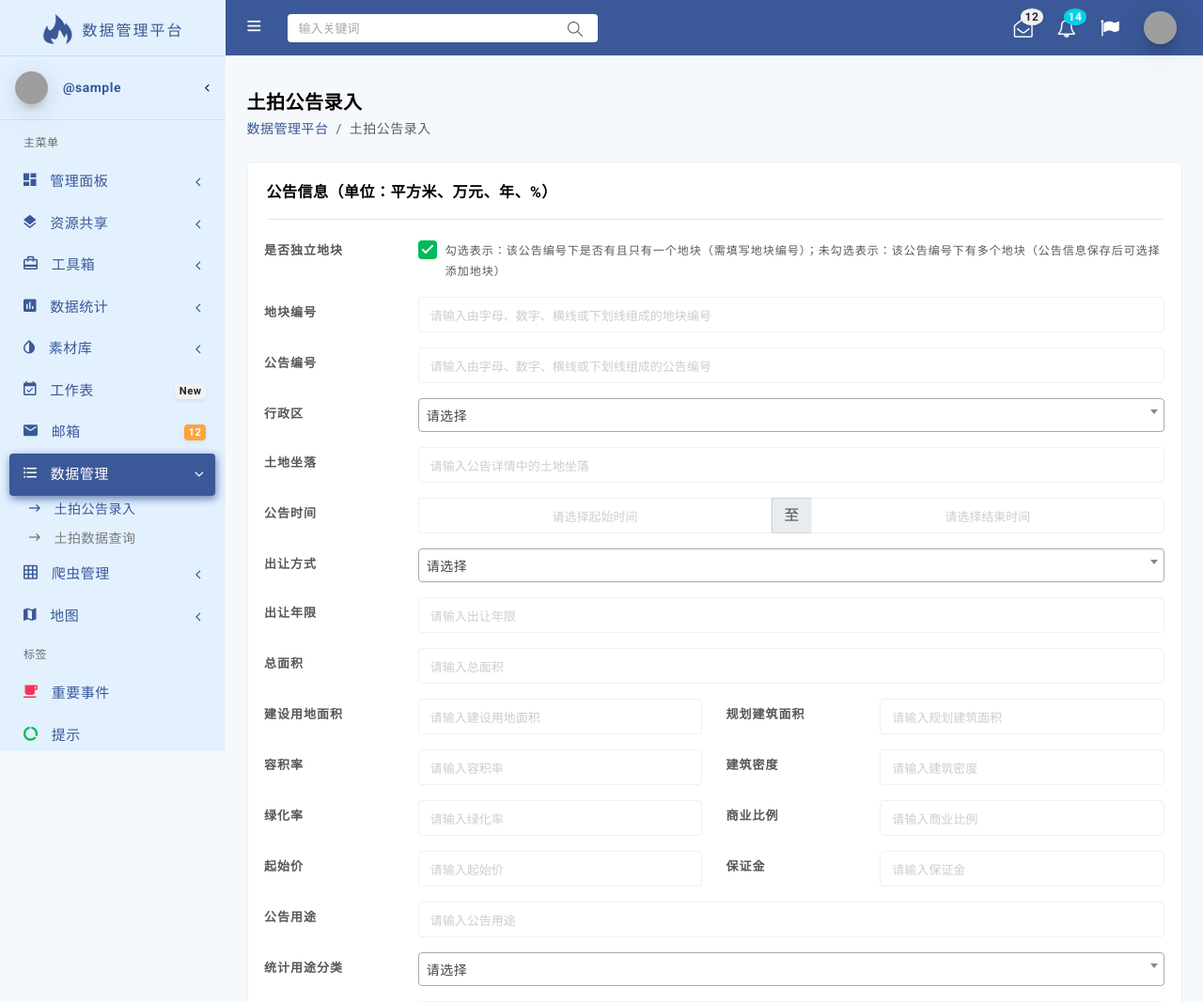
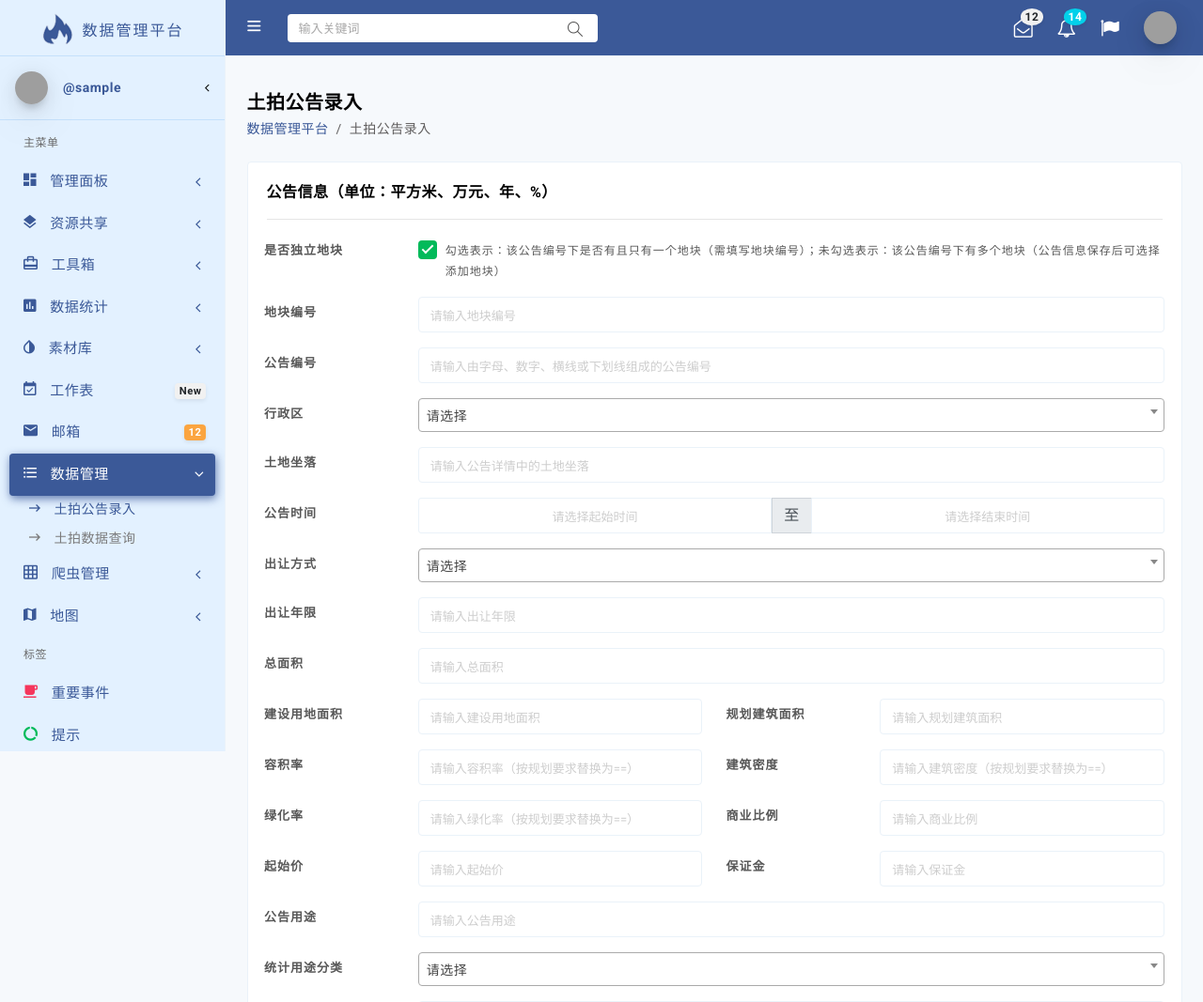
Before and after one commit to lxynew1/DMS, a Flask app: page /datamanage/land_sell_adder in a window 1280 px wide. Shown: the top 1067 px of the page at 94% size. Run offline with Flask 2, Linux system fonts and the light colour scheme; the visitor is signed in with stand-in values (Sample User, id 1); data comes from the database, SQL or seed files in the repository; data that the repository does not hold is empty; some libraries are stand-ins or nearby versions; grey boxes are pictures that could not be loaded.

Commit message:
修改上次修改的placeholder内容

```diff
--- a/app/templates/dataManage/land_sell_adder.html
+++ b/app/templates/dataManage/land_sell_adder.html
@@ -56,7 +56,7 @@
                                     <div class="col-sm-10" id="div_notice_no">
                                         <input type="text"
                                                class="form-control" id="input_parcel_no"
-                                               placeholder="请输入由字母、数字、横线或下划线组成的地块编号" required="required"
+                                               placeholder="请输入地块编号" required="required"
                                         >
                                     </div>
                                 </div>
@@ -175,14 +175,14 @@
                                            id="label_input_floor_area_ratio">容积率</label>
                                     <div class="col-sm-4">
                                         <input type="text" class="form-control" id="input_floor_area_ratio"
-                                               placeholder="请输入容积率" required="required"
+                                               placeholder="请输入容积率（按规划要求替换为==）" required="required"
                                                onkeyup=" this.value=this.value.replace(/[^\d.%<>=≥≤]/g,'') ">
                                     </div>
                                     <label for="input_building_density" class="col-sm-2 col-form-label"
                                            id="label_input_building_density">建筑密度</label>
                                     <div class="col-sm-4">
                                         <input type="text" class="form-control" id="input_building_density"
-                                               placeholder="请输入建筑密度" required="required"
+                                               placeholder="请输入建筑密度（按规划要求替换为==）" required="required"
                                                onkeyup=" this.value=this.value.replace(/[^\d.%<>=≥≤]/g,'') ">
                                     </div>
                                 </div>
@@ -192,7 +192,7 @@
                                            id="label_input_greening_rate">绿化率</label>
                                     <div class="col-sm-4">
                                         <input type="text" class="form-control" id="input_greening_rate"
-                                               placeholder="请输入绿化率" required="required"
+                                               placeholder="请输入绿化率（按规划要求替换为==）" required="required"
                                                onkeyup=" this.value=this.value.replace(/[^\d.%<>=≥≤]/g,'') ">
                                     </div>
                                     <label for="input_business_proportion" class="col-sm-2 col-form-label"
```
